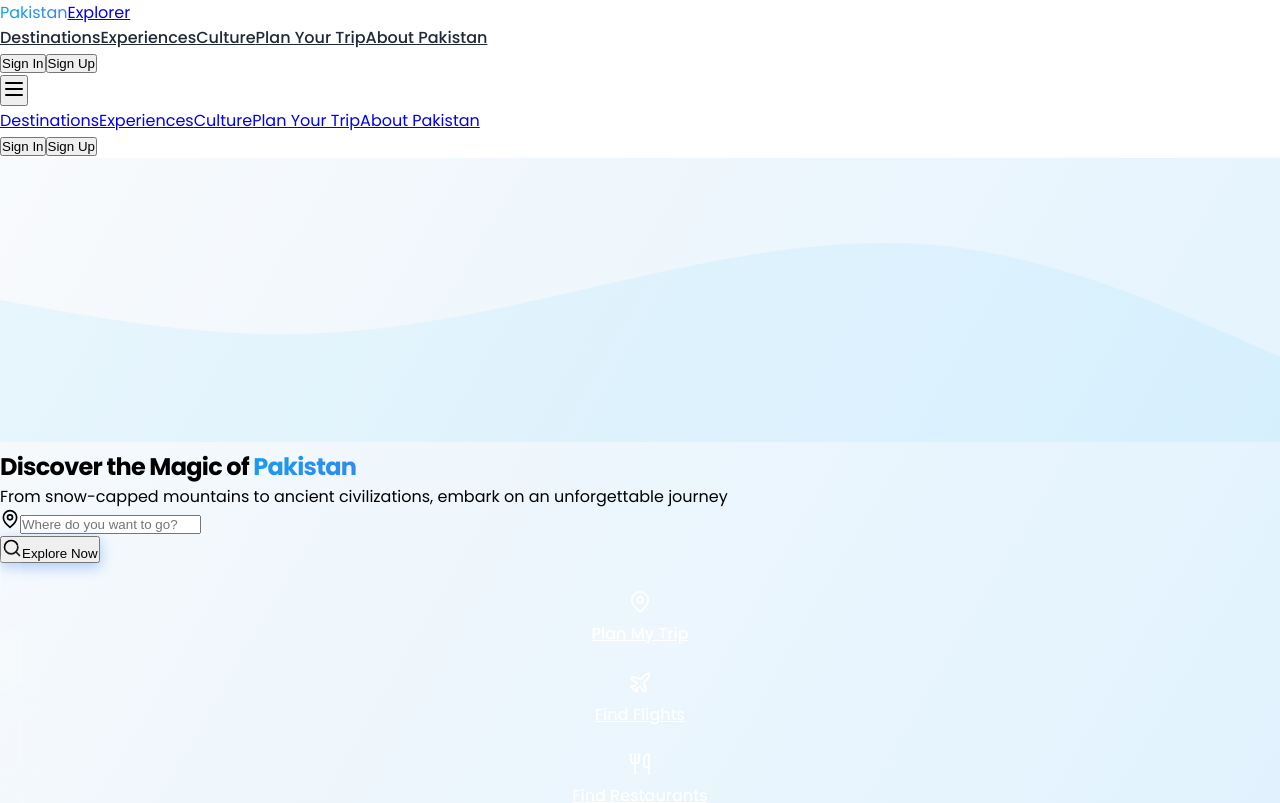
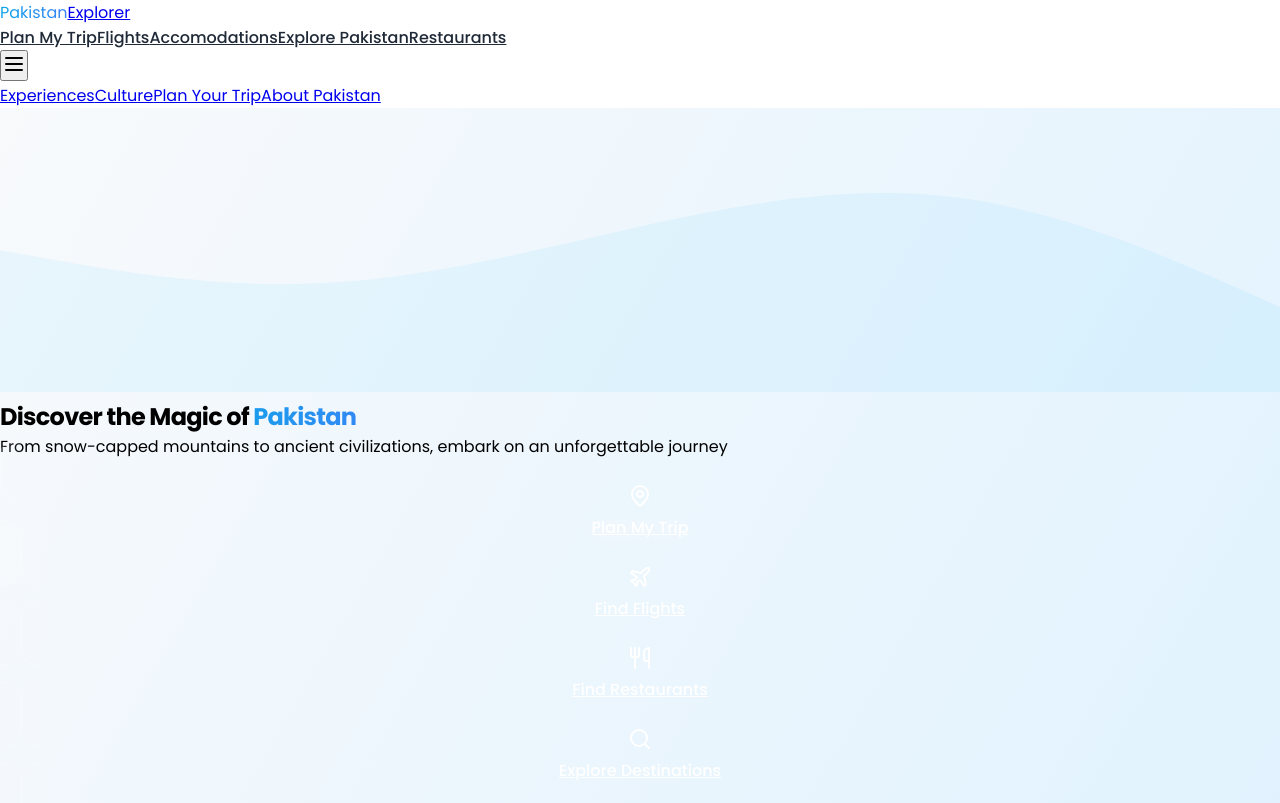
Before and after one commit to moizgittpro/Tourism, a React (Create React App) app: page / in a window 1280 px wide. Shown: the top 803 px of the page. Built offline with nearby package versions, Linux system fonts and the light colour scheme.

Commit message:
fixed UI

```diff
--- a/src/App.js
+++ b/src/App.js
@@ -6,6 +6,8 @@ const HomePage = React.lazy(() => import('./pages/HomePage'));
 const Chat = React.lazy(() => import('./pages/Chat'));
 const Flight = React.lazy(() => import('./pages/Flight'));
 const Restaurant = React.lazy(() => import('./pages/Restaurant'));
+const NearbySearch = React.lazy(() => import('./pages/NearbySearch'));
+const AccomodationSearch = React.lazy(() => import('./pages/AccomodationSearch'));
 
 
 function App() {
@@ -17,6 +19,8 @@ function App() {
           <Route path="/chat" element={<Chat />} />
           <Route path="/flights" element={<Flight />} />
           <Route path="/restaurants" element={<Restaurant />} />
+          <Route path="/nearby-search" element={<NearbySearch/>} />
+          <Route path="/accommodation-search" element={<AccomodationSearch/>} />
 
         </Routes>
       </Suspense>
--- a/src/pages/HomePage.jsx
+++ b/src/pages/HomePage.jsx
@@ -8,7 +8,6 @@ const HomePage = () => {
   const [isScrolled, setIsScrolled] = useState(false);
   const [isMenuOpen, setIsMenuOpen] = useState(false);
   const [activeCategory, setActiveCategory] = useState(null);
-  const [searchQuery, setSearchQuery] = useState('');
 
   useEffect(() => {
     const handleScroll = () => {
@@ -159,21 +158,13 @@ const HomePage = () => {
 
           {/* Desktop Navigation */}
           <nav className="hidden md:flex items-center space-x-8">
-            <Link to="/destinations" className="nav-link">Destinations</Link>
-            <Link to="/experiences" className="nav-link">Experiences</Link>
-            <Link to="/culture" className="nav-link">Culture</Link>
-            <Link to="/plan" className="nav-link">Plan Your Trip</Link>
-            <Link to="/about" className="nav-link">About Pakistan</Link>
+            <Link to="/chat" className="nav-link">Plan My Trip</Link>
+            <Link to="/flights" className="nav-link">Flights</Link>
+            <Link to="/accommodation-search" className="nav-link">Accomodations</Link>
+            <Link to="/nearby-search" className="nav-link">Explore Pakistan</Link>
+            <Link to="/restaurants" className="nav-link">Restaurants</Link>
           </nav>
 
-          <div className="hidden md:flex items-center space-x-4">
-            <button className="px-4 py-2 rounded-full bg-transparent text-blue-600 border border-blue-600 hover:bg-blue-50 transition duration-300">
-              Sign In
-            </button>
-            <button className="px-4 py-2 rounded-full bg-blue-600 text-white hover:bg-blue-700 transition duration-300">
-              Sign Up
-            </button>
-          </div>
 
           {/* Mobile Menu Button */}
           <button
@@ -187,19 +178,13 @@ const HomePage = () => {
         {/* Mobile Navigation */}
         <div className={`md:hidden bg-white shadow-lg overflow-hidden transition-all duration-300 ${isMenuOpen ? 'max-h-screen opacity-100' : 'max-h-0 opacity-0'}`}>
           <div className="container mx-auto px-4 py-4 space-y-4">
-            <Link to="/destinations" className="block py-2 hover:text-blue-600 transition">Destinations</Link>
             <Link to="/experiences" className="block py-2 hover:text-blue-600 transition">Experiences</Link>
             <Link to="/culture" className="block py-2 hover:text-blue-600 transition">Culture</Link>
             <Link to="/plan" className="block py-2 hover:text-blue-600 transition">Plan Your Trip</Link>
             <Link to="/about" className="block py-2 hover:text-blue-600 transition">About Pakistan</Link>
 
             <div className="pt-4 flex flex-col space-y-3">
-              <button className="py-2 rounded-full bg-transparent text-blue-600 border border-blue-600 hover:bg-blue-50 transition">
-                Sign In
-              </button>
-              <button className="py-2 rounded-full bg-blue-600 text-white hover:bg-blue-700 transition">
-                Sign Up
-              </button>
+
             </div>
           </div>
         </div>
@@ -241,24 +226,12 @@ const HomePage = () => {
       From snow-capped mountains to ancient civilizations, embark on an unforgettable journey
     </p>
 
-    <div className="search-container bg-white rounded-full p-2 md:p-3 shadow-xl max-w-4xl mx-auto flex flex-col md:flex-row items-center animate-fade-in-up delay-300">
-      <div className="flex items-center flex-1 px-4 py-2">
-        <MapPin className="text-blue-600 mr-2" size={20} />
-        <input
-          type="text"
-          placeholder="Where do you want to go?"
-          className="w-full bg-transparent focus:outline-none text-gray-800"
-          value={searchQuery}
-          onChange={(e) => setSearchQuery(e.target.value)}
-        />
-      </div>
-      <div className="w-full md:w-auto mt-2 md:mt-0">
-        <button className="w-full md:w-auto bg-blue-600 hover:bg-blue-700 text-white px-6 py-3 rounded-full flex items-center justify-center transition duration-300 search-button">
-          <Search size={20} className="mr-2" />
-          Explore Now
-        </button>
-      </div>
-    </div>
+
+
+
+
+
+
 
     <div className="mt-12 flex flex-wrap justify-center gap-4 md:gap-8 animate-fade-in-up delay-500">
       <Link to="/Chat" className="feature-card hover:scale-105 transition-transform duration-300">
@@ -311,7 +284,7 @@ const HomePage = () => {
               <h2 className="text-3xl md:text-4xl font-bold mb-3">Popular Destinations</h2>
               <p className="text-gray-600 max-w-2xl">Discover the most breathtaking and awe-inspiring places Pakistan has to offer</p>
             </div>
-            <Link to="/destinations" className="flex items-center text-blue-600 mt-4 md:mt-0 hover:text-blue-800 transition group">
+            <Link to="/nearby-search" className="flex items-center text-blue-600 mt-4 md:mt-0 hover:text-blue-800 transition group">
               View all destinations
               <ArrowRight size={18} className="ml-2 group-hover:translate-x-1 transition-transform" />
             </Link>
@@ -337,13 +310,7 @@ const HomePage = () => {
                 <div className="p-5">
                   <h3 className="text-xl font-semibold mb-2">{destination.name}</h3>
                   <p className="text-gray-600 text-sm mb-4">{destination.description}</p>
-                  <Link
-                    to={`/destination/${destination.id}`}
-                    className="text-blue-600 hover:text-blue-800 font-medium flex items-center text-sm"
-                  >
-                    Explore more
-                    <ArrowRight size={16} className="ml-2" />
-                  </Link>
+
                 </div>
               </div>
             ))}
@@ -395,7 +362,7 @@ const HomePage = () => {
                       ))}
                     </ul>
                     <Link
-                      to={`/category/${category.name.toLowerCase()}`}
+                      to={`/nearby-search`}
                       className="mt-4 inline-block text-blue-600 hover:text-blue-800 font-medium flex items-center text-sm"
                     >
                       View all {category.name}
@@ -429,10 +396,7 @@ const HomePage = () => {
                 <p className="opacity-90 mb-5">
                   Pakistan is home to five of the world's fourteen 8000+ meter peaks, including K2, the second highest mountain in the world.
                 </p>
-                <Link to="/experiences/trekking" className="text-white hover:text-blue-200 font-medium flex items-center text-sm mt-auto">
-                  Discover treks
-                  <ArrowRight size={16} className="ml-2" />
-                </Link>
+
               </div>
             </div>
 
@@ -445,10 +409,7 @@ const HomePage = () => {
                 <p className="opacity-90 mb-5">
                   Experience the rich flavors of authentic Pakistani cuisine from street food to royal dishes that reflect centuries of culinary art.
                 </p>
-                <Link to="/experiences/food" className="text-white hover:text-blue-200 font-medium flex items-center text-sm mt-auto">
-                  Food adventures
-                  <ArrowRight size={16} className="ml-2" />
-                </Link>
+
               </div>
             </div>
 
@@ -461,10 +422,7 @@ const HomePage = () => {
                 <p className="opacity-90 mb-5">
                   Join the vibrant celebrations of Pakistan's diverse cultural festivals throughout the year, from Basant to the Shandur Polo Festival.
                 </p>
-                <Link to="/experiences/festivals" className="text-white hover:text-blue-200 font-medium flex items-center text-sm mt-auto">
-                  Explore festivals
-                  <ArrowRight size={16} className="ml-2" />
-                </Link>
+
               </div>
             </div>
           </div>
@@ -503,7 +461,7 @@ const HomePage = () => {
                   </div>
                   <p className="text-blue-600 font-medium mb-4">{event.date}</p>
                   <Link
-                    to={`/event/${event.name.toLowerCase().replace(/\s+/g, '-')}`}
+                    to={`/chat`}
                     className="text-blue-600 hover:text-blue-800 font-medium flex items-center text-sm"
                   >
                     Learn more
@@ -566,8 +524,8 @@ const HomePage = () => {
             <Link to="/chat" className="px-8 py-3 bg-white text-blue-600 rounded-full font-medium hover:bg-opacity-90 transition duration-300 shadow-lg">
               Plan My Journey
             </Link>
-            <Link to="/destinations" className="px-8 py-3 bg-transparent border-2 border-white text-white rounded-full font-medium hover:bg-white hover:bg-opacity-10 transition duration-300">
-              Browse Destinations
+            <Link to="/nearby-search" className="px-8 py-3 bg-transparent border-2 border-white text-white rounded-full font-medium hover:bg-white hover:bg-opacity-10 transition duration-300">
+              Browse Tourist Attractions
             </Link>
           </div>
         </div>
```
